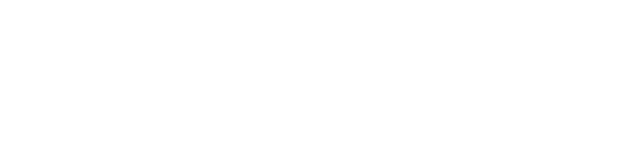
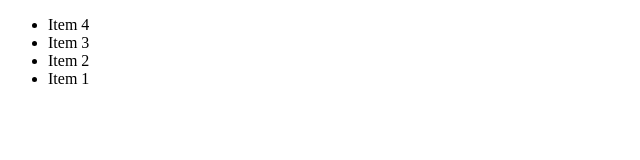
Before and after one commit to DevMatheusMelo/DevMatheusMelo, a plain HTML site: page Index.html in a window 1280 px wide. Shown: the whole page, without its empty margins (0-640 px from the left). Drawn offline with Linux system fonts and the light colour scheme.

```diff
--- a/Index.html
+++ b/Index.html
@@ -7,6 +7,11 @@
       <title>Document</title>
 </head>
 <body>
-
+       <ul class="list-group">
+             <li class="list-group-item">Item 4</li>
+             <li class="list-group-item">Item 3</li>
+             <li class="list-group-item">Item 2</li>
+             <li class="list-group-item">Item 1</li>
+       </ul>
 </body>
 </html>
```
Also changed, not shown: desc.txt.
